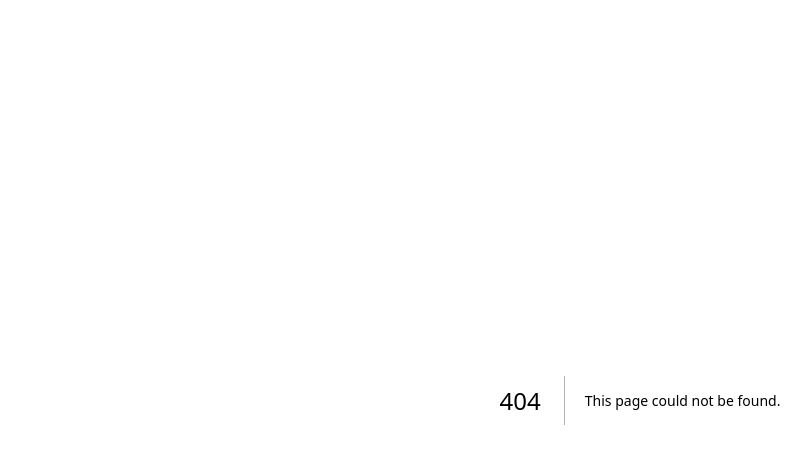
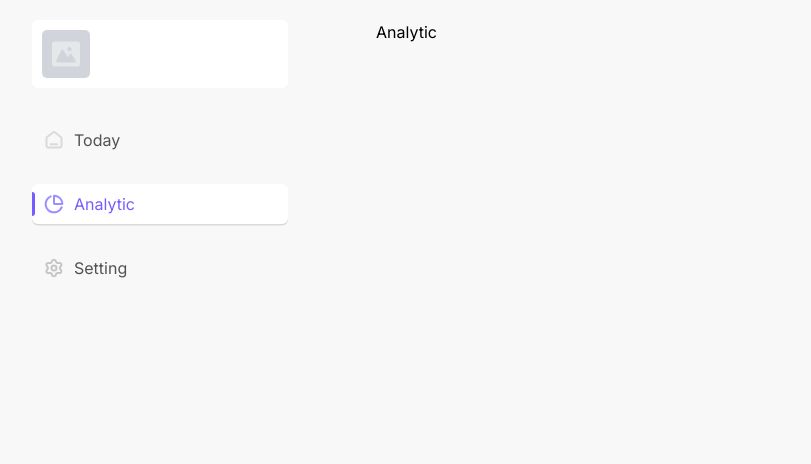
Before and after one commit to mmulyana/kaffah, a Next.js app: page /analytic in a window 1280 px wide. Before the commit this address had no page. Shown: the top 464 px of the page, without its empty margins (0-811 px from the left). Built offline with nearby package versions, Linux system fonts and the light colour scheme; no server answers.

Commit message:
update: new routes and layout

```diff
--- /dev/null
+++ b/src/app/(dashboard)/analytic/page.tsx
@@ -0,0 +1,7 @@
+export default async function Page() {
+  return (
+    <section>
+      <p>Analytic</p>
+    </section>
+  )
+}
--- /dev/null
+++ b/src/app/(dashboard)/layout.tsx
@@ -0,0 +1,12 @@
+import Sidebar from '@/component/layout/sidebar'
+
+export default function Layout({ children }: React.PropsWithChildren) {
+  return (
+    <>
+      <Sidebar />
+      <div className='ml-[360px] px-4'>
+        <div className='pt-5'>{children}</div>
+      </div>
+    </>
+  )
+}
--- /dev/null
+++ b/src/app/(dashboard)/setting/page.tsx
@@ -0,0 +1,7 @@
+export default async function Page() {
+  return (
+    <section>
+      <p>Setting</p>
+    </section>
+  )
+}
--- /dev/null
+++ b/src/app/(dashboard)/today/page.tsx
@@ -0,0 +1,7 @@
+export default async function Page() {
+  return (
+    <section>
+      <p>Today</p>
+    </section>
+  )
+}
--- a/src/app/layout.tsx
+++ b/src/app/layout.tsx
@@ -3,7 +3,7 @@ import { Inter } from 'next/font/google'
 import './globals.css'
 import { ClerkProvider } from '@clerk/nextjs'
 
-const inter = Inter({ subsets: ['latin'] })
+const font = Inter({ subsets: ['latin'] })
 
 export const metadata: Metadata = {
   title: 'Create Next App',
@@ -18,7 +18,7 @@ export default function RootLayout({
   return (
     <ClerkProvider>
       <html lang='en'>
-        <body className={inter.className}>{children}</body>
+        <body className={font.className}>{children}</body>
       </html>
     </ClerkProvider>
   )
```
